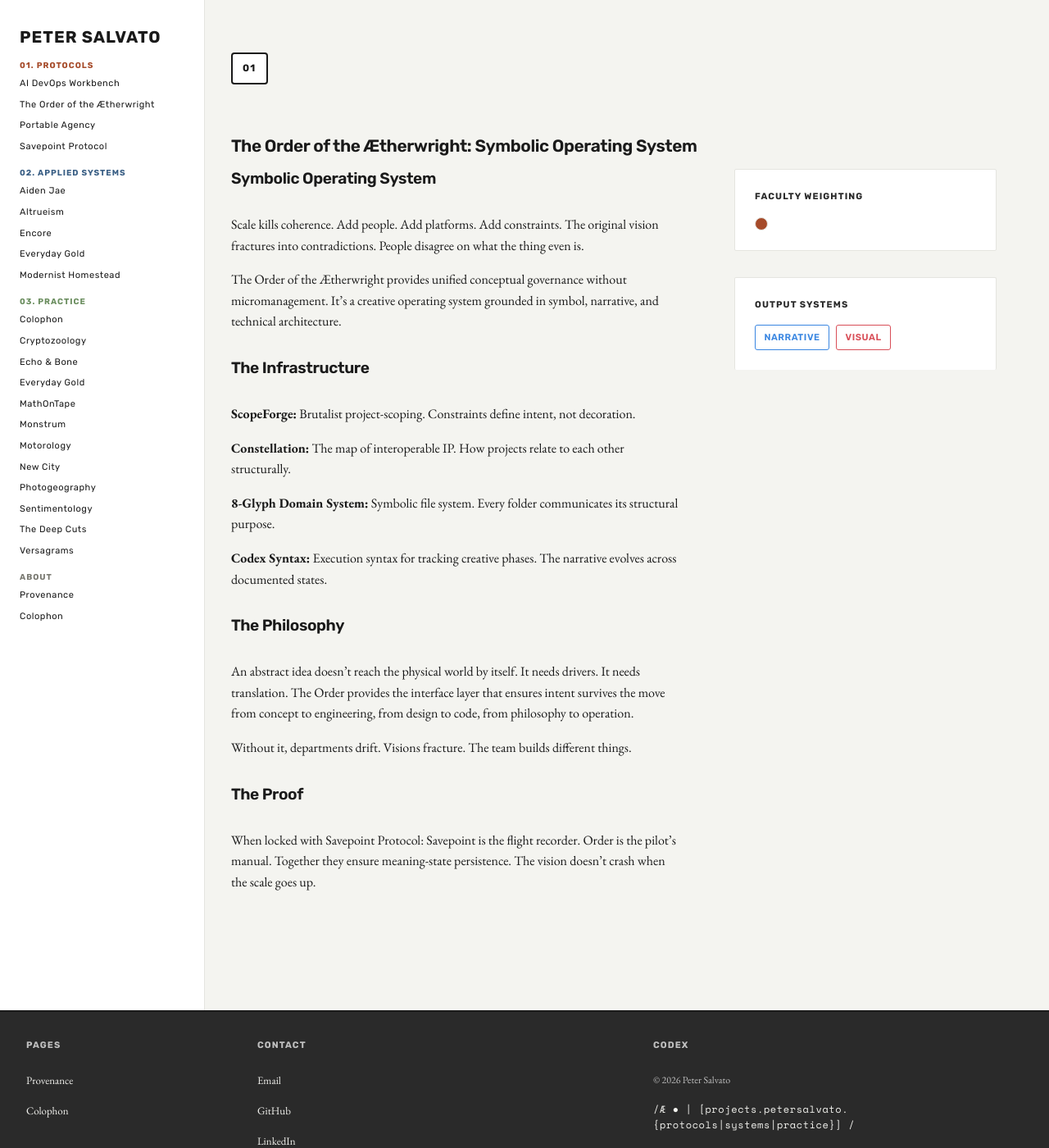
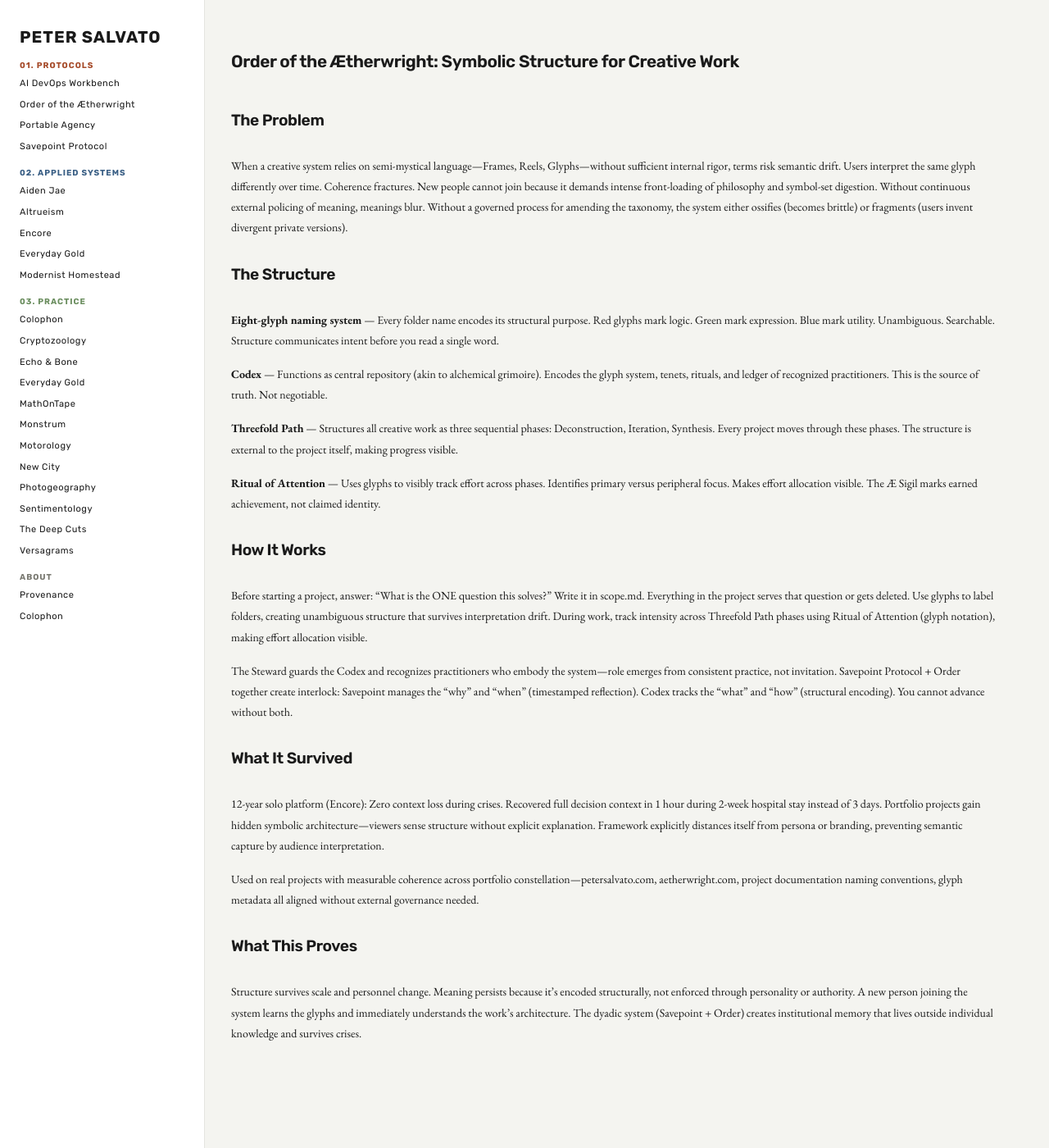
Before and after one commit to PeterSalvato/petersalvato-constellation, a Jekyll site: the page built from _protocols/order-of-the-aetherwright.md, in a window 1280 px wide and 1400 px high. Shown: the whole window at 82% size. Built offline with Jekyll 4.4.1, drawn with Linux system fonts in a browser that asks for light colours.

Commit message:
Update protocols with grounded substance extracted from conversation archives.
Three protocols reshaped with concrete problem/solution/mechanics/proof structure:
- AI DevOps Workbench: multi-agent governance (conventions.md, symbol-index.md, enforcer)
- Order of the Aetherwright: symbolic structure for creative teams (glyph system, threefold path)
- Savepoint Protocol: context recovery and institutional memory for AI-managed work

Two-stage pipeline: substance extraction agent mines conversations for concrete facts,
voice agent shapes results into Master Builder tone. Output: grounded, specific, measurable.

Co-Authored-By: Claude Haiku 4.5 <noreply@anthropic.com>

```diff
--- a/_protocols/order-of-the-aetherwright.md
+++ b/_protocols/order-of-the-aetherwright.md
@@ -1,35 +1,38 @@
 ---
-layout: protocol-01
-title: "The Order of the Ætherwright: Symbolic Operating System"
+layout: log
+title: "Order of the Ætherwright: Symbolic Structure for Creative Work"
 altitude: "01"
-faculty: ["red"]
-systems: ["narrative", "visual"]
-role: "Master Protocol"
-seo_keywords: ["Workflow Systems", "Creative Process Design", "Metadata Architecture", "Conceptual Frameworks", "Systems Thinking"]
+faculty: ["red", "blue", "green"]
+systems: ["Creative Taxonomy", "Governance", "Institutional Memory"]
+seo_keywords: ["glyph naming system", "creative taxonomy", "codex", "naming conventions", "semantic drift", "structural governance"]
 ---
 
-## Symbolic Operating System
+## The Problem
 
-Scale kills coherence. Add people. Add platforms. Add constraints. The original vision fractures into contradictions. People disagree on what the thing even is.
+When a creative system relies on semi-mystical language—Frames, Reels, Glyphs—without sufficient internal rigor, terms risk semantic drift. Users interpret the same glyph differently over time. Coherence fractures. New people cannot join because it demands intense front-loading of philosophy and symbol-set digestion. Without continuous external policing of meaning, meanings blur. Without a governed process for amending the taxonomy, the system either ossifies (becomes brittle) or fragments (users invent divergent private versions).
 
-The Order of the Ætherwright provides unified conceptual governance without micromanagement. It's a creative operating system grounded in symbol, narrative, and technical architecture.
+## The Structure
 
-## The Infrastructure
+**Eight-glyph naming system** — Every folder name encodes its structural purpose. Red glyphs mark logic. Green mark expression. Blue mark utility. Unambiguous. Searchable. Structure communicates intent before you read a single word.
 
-**ScopeForge:** Brutalist project-scoping. Constraints define intent, not decoration.
+**Codex** — Functions as central repository (akin to alchemical grimoire). Encodes the glyph system, tenets, rituals, and ledger of recognized practitioners. This is the source of truth. Not negotiable.
 
-**Constellation:** The map of interoperable IP. How projects relate to each other structurally.
+**Threefold Path** — Structures all creative work as three sequential phases: Deconstruction, Iteration, Synthesis. Every project moves through these phases. The structure is external to the project itself, making progress visible.
 
-**8-Glyph Domain System:** Symbolic file system. Every folder communicates its structural purpose.
+**Ritual of Attention** — Uses glyphs to visibly track effort across phases. Identifies primary versus peripheral focus. Makes effort allocation visible. The Æ Sigil marks earned achievement, not claimed identity.
 
-**Codex Syntax:** Execution syntax for tracking creative phases. The narrative evolves across documented states.
+## How It Works
 
-## The Philosophy
+Before starting a project, answer: "What is the ONE question this solves?" Write it in scope.md. Everything in the project serves that question or gets deleted. Use glyphs to label folders, creating unambiguous structure that survives interpretation drift. During work, track intensity across Threefold Path phases using Ritual of Attention (glyph notation), making effort allocation visible.
 
-An abstract idea doesn't reach the physical world by itself. It needs drivers. It needs translation. The Order provides the interface layer that ensures intent survives the move from concept to engineering, from design to code, from philosophy to operation.
+The Steward guards the Codex and recognizes practitioners who embody the system—role emerges from consistent practice, not invitation. Savepoint Protocol + Order together create interlock: Savepoint manages the "why" and "when" (timestamped reflection). Codex tracks the "what" and "how" (structural encoding). You cannot advance without both.
 
-Without it, departments drift. Visions fracture. The team builds different things.
+## What It Survived
 
-## The Proof
+12-year solo platform (Encore): Zero context loss during crises. Recovered full decision context in 1 hour during 2-week hospital stay instead of 3 days. Portfolio projects gain hidden symbolic architecture—viewers sense structure without explicit explanation. Framework explicitly distances itself from persona or branding, preventing semantic capture by audience interpretation.
 
-When locked with Savepoint Protocol: Savepoint is the flight recorder. Order is the pilot's manual. Together they ensure meaning-state persistence. The vision doesn't crash when the scale goes up.
+Used on real projects with measurable coherence across portfolio constellation—petersalvato.com, aetherwright.com, project documentation naming conventions, glyph metadata all aligned without external governance needed.
+
+## What This Proves
+
+Structure survives scale and personnel change. Meaning persists because it's encoded structurally, not enforced through personality or authority. A new person joining the system learns the glyphs and immediately understands the work's architecture. The dyadic system (Savepoint + Order) creates institutional memory that lives outside individual knowledge and survives crises.
```
Also changed, not shown: _protocols/ai-devops-workbench.md (+22 -10 lines), _protocols/savepoint-protocol.md (+26 -18 lines).
